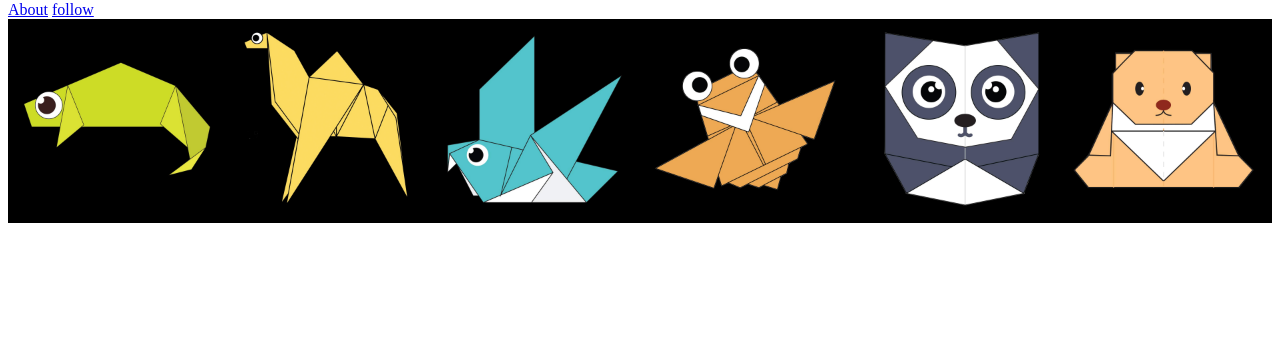
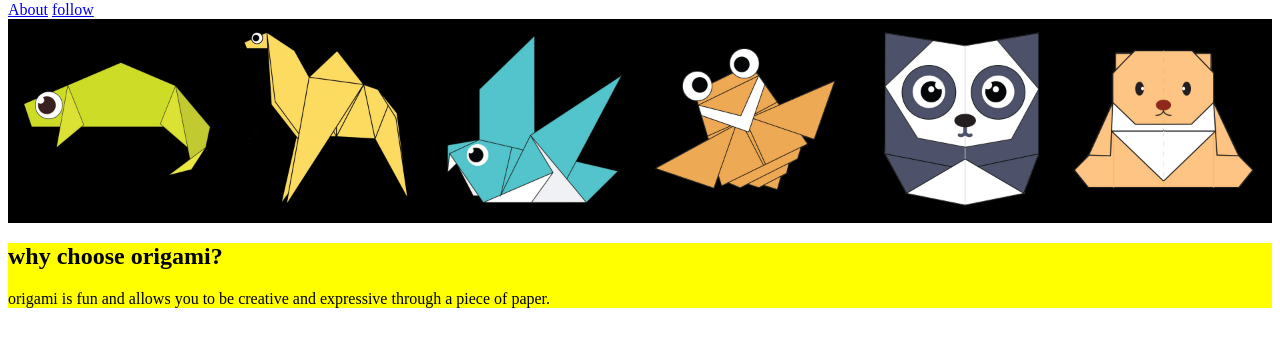
Before and after one commit to devluharuwalla/project-51, a plain HTML site: page index.html in a window 1280 px wide. Shown: the part 79-426 px from the top of the page. Drawn offline with Linux system fonts and the light colour scheme.

Commit message:
origami about it

```diff
--- a/index.html
+++ b/index.html
@@ -23,5 +23,13 @@
       <a href="http://origami.me/panda/"> <img src="images/panda.png" width="200px" height="200px"/></a>
       <a href="http://origami.me/teddy-bear/"> <img src="images/teddy.png" width="200px" height="200px"/></a>
     </div>
+    <div class="item">
+        <h2>
+            why choose origami?
+        </h2>
+        <p>
+            origami is fun and allows you to be creative and expressive through a piece of paper.
+        </p>
+    </div>
    </body>
 </html>
--- a/style.css
+++ b/style.css
@@ -6,3 +6,7 @@ color:blue
     background-color: black;
      justify-content:space-evenly ;
 }
+.item{
+
+    background-color: yellow;
+}
```
